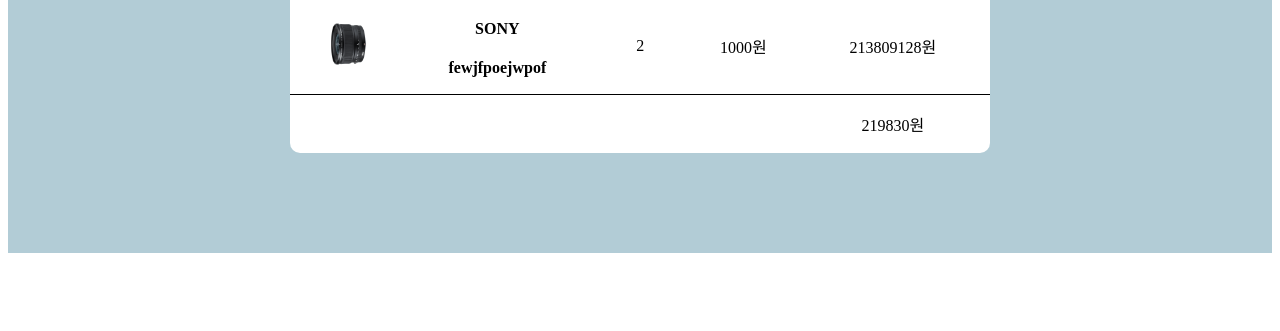
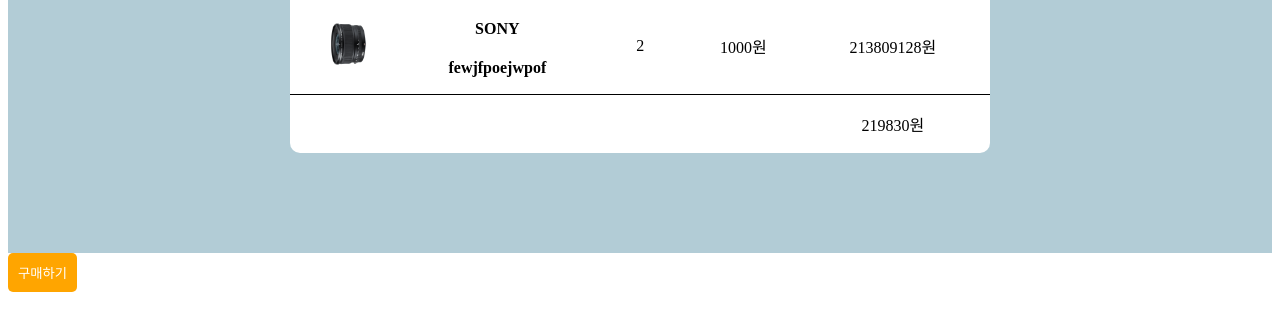
Before and after one commit to hanseungwan1/html_css_lecture, a plain HTML site: page cart.html in a window 1280 px wide. Shown: the part 261-592 px from the top of the page. Drawn offline with Linux system fonts and the light colour scheme.

Commit message:
feat: 기본강의 완료

```diff
--- a/cart.css
+++ b/cart.css
@@ -26,3 +26,18 @@
   border-radius: 10px;
   overflow: hidden;
 }
+
+.btn {
+  background-color: orange;
+  border: none;
+  padding: 10px;
+  border-radius: 5px;
+  color: white;
+  cursor: pointer;
+}
+.btn:hover {
+  background-color: red;
+}
+.btn:active {
+  background-color: blue;
+}
--- a/cart.html
+++ b/cart.html
@@ -55,5 +55,6 @@
         </table>
       </div>
     </div>
+    <button class="btn">구매하기</button>
   </body>
 </html>
```
